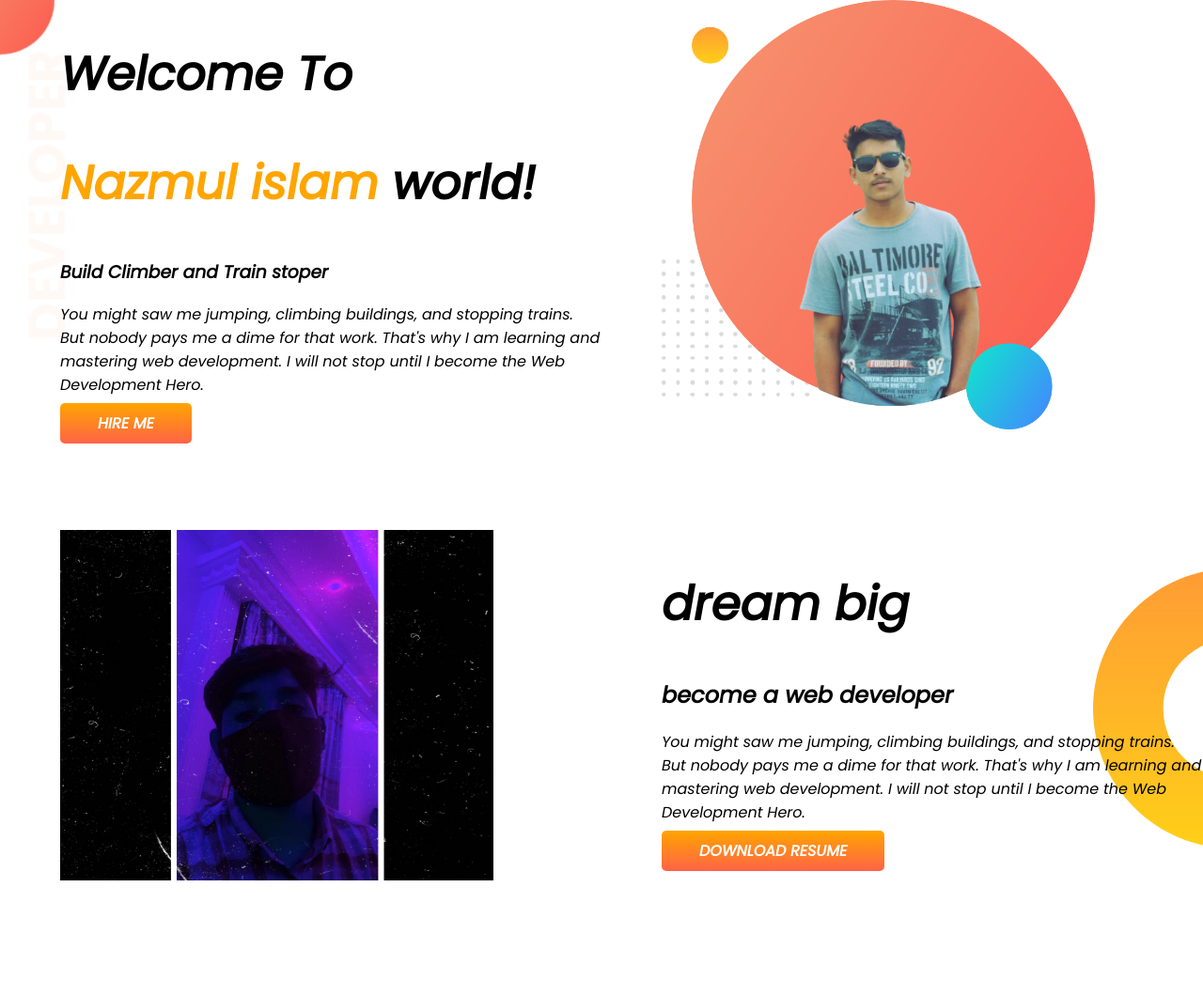
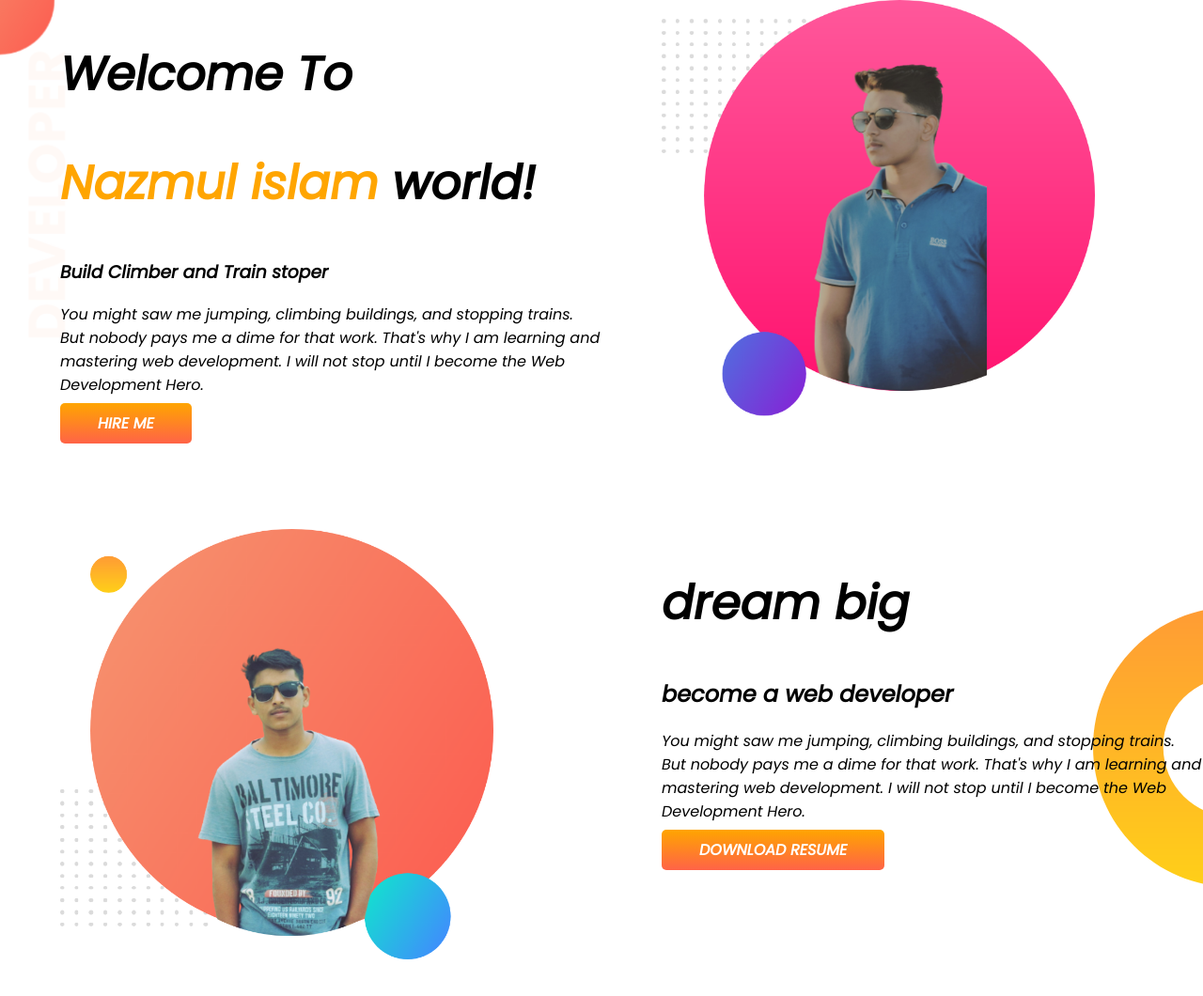
Before and after one commit to Nazmul-islam11/developer-portfolio, a plain HTML site: page index.html in a window 1280 px wide. Shown: the whole page at 94% size. Drawn offline with Linux system fonts and the light colour scheme.

Commit message:
image change added

```diff
--- a/index.html
+++ b/index.html
@@ -20,12 +20,12 @@
         <a class="link-button" target="blank" href="https://www.linkedin.com/company/programminghero/">HIRE ME</a>
        </div>
        <div class="half-width">
-        <img src="images/Nazmul-bg.png" alt="">
+        <img src="images/nazzu-bg2.png" alt="">
        </div>
 </section>
 <section class="dream-big">
 <div class="half-width">
-    <img src="images/naz.jpg" alt="">
+    <img src="images/Nazmul-bg.png" alt="">
 </div>
 <div class="half-width">
  <h1>dream big</h1>
```
Also changed, not shown: images/naz.jpg (deleted), images/nazzu-bg2.png (added).
